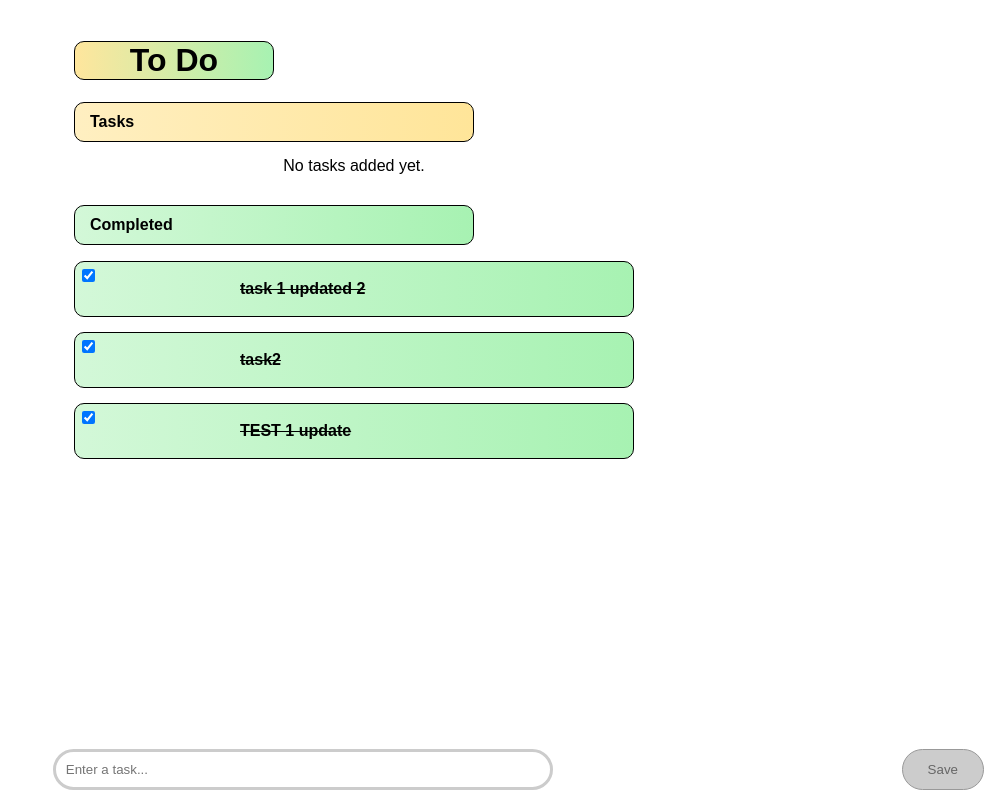
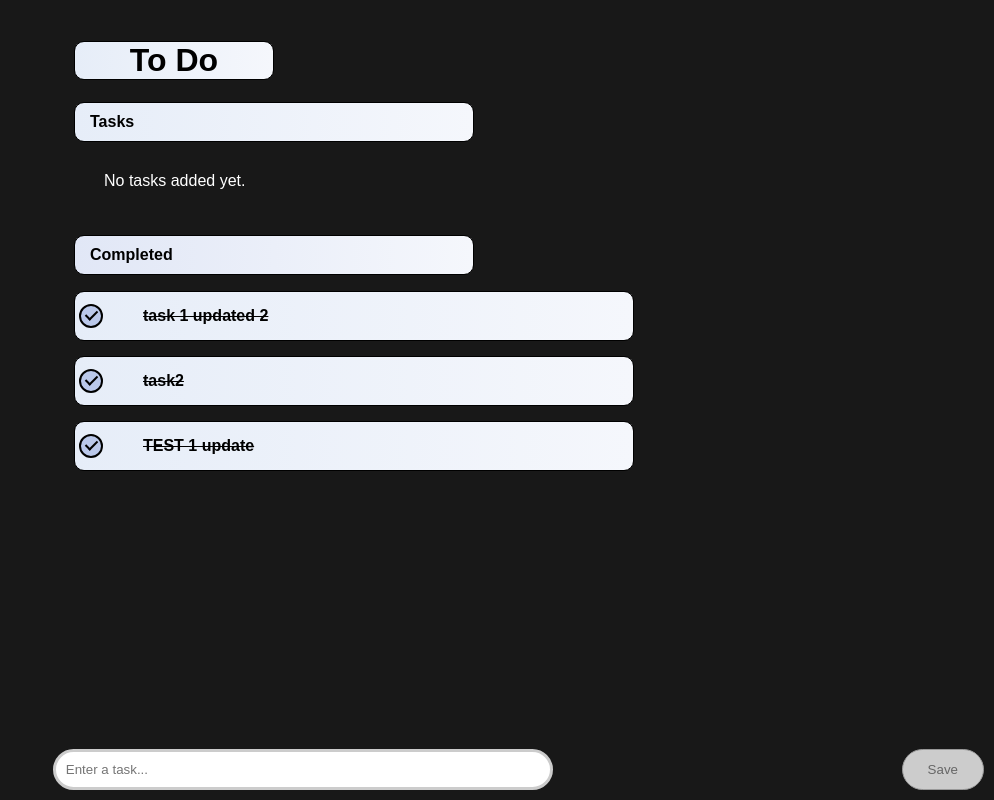
Before and after one commit to RhexNiebres/CS50-FinalProject, a Flask app: page / in a window 1280 px wide. Shown: the whole page, without its empty margins (286-1280 px from the left). Run offline with Flask 3, Linux system fonts and the light colour scheme; some libraries are stand-ins or nearby versions.

Commit message:
initial commit

```diff
--- a/todoApp/app.py
+++ b/todoApp/app.py
@@ -1,43 +1,59 @@
 from flask import Flask, render_template, request, redirect, url_for, jsonify
 from cs50 import SQL
 
-app = Flask(__name__)  #"(__name__)" a special var. in py that means the script is run by the main program
+# "(__name__)" a special var. in py that means the script is run by the main program
+app = Flask(__name__)
 
 
 db = SQL("sqlite:///tasks.db")  # connects to database
 
 
-@app.route('/', methods=['GET', 'POST'])  #main page/route can get information or send information.
+# main page/route can get information or send information.
+@app.route('/', methods=['GET', 'POST'])
 def index():
     if request.method == 'POST':  # if user adds new task.
-        task_name = request.form.get('name')  #gets the string of the new task from the form.
+        # gets the string of the new task from the form.
+        task_name = request.form.get('name')
         if task_name:  # if there is a task  provided.
-            #then we can insert data to the database
-            db.execute("INSERT INTO Tasks (Title) VALUES (:name)", name=task_name)
-            return redirect(url_for('index'))  #redirect to the main route/page
+            # then we can insert data to the database
+            db.execute("INSERT INTO Tasks (Title) VALUES (:name)",
+                       name=task_name)
+            # redirect to the main route/page
+            return redirect(url_for('index'))
 
 
 # gets active and completed tasks from the database added a query for isCompleted field
-    tasks = db.execute("SELECT * FROM Tasks WHERE isCompleted = 0 ORDER BY Updated DESC")
-    completed_tasks = db.execute("SELECT * FROM Tasks WHERE isCompleted = 1 ORDER BY Updated ASC")
+    tasks = db.execute(
+        "SELECT * FROM Tasks WHERE isCompleted = 0 ORDER BY Updated DESC")
+    completed_tasks = db.execute(
+        "SELECT * FROM Tasks WHERE isCompleted = 1 ORDER BY Updated ASC")
     return render_template('index.html', tasks=tasks, completed_tasks=completed_tasks)
 
-#added new route for marking tasks as completed.
-@app.route('/complete/<int:task_id>', methods=['PUT'])  #listens for requests to complete a task.
+# added new route for marking tasks as completed.
+
+
+# listens for requests to complete a task.
+@app.route('/complete/<int:task_id>', methods=['PUT'])
 def complete_task(task_id):
     # changes the task's 'isCompleted' to true.
     db.execute("UPDATE Tasks SET isCompleted = 1 WHERE id = :id", id=task_id)
     return jsonify({"success": True})
 
-#added new route for marking tasks as incomplete.
-@app.route('/incomplete/<int:task_id>', methods=['PUT'])  #listens for requests to incomplete a task.
+# added new route for marking tasks as incomplete.
+
+
+# listens for requests to incomplete a task.
+@app.route('/incomplete/<int:task_id>', methods=['PUT'])
 def incomplete_task(task_id):
     # changes the task's 'isCompleted' to false.
     db.execute("UPDATE Tasks SET isCompleted = 0 WHERE id = :id", id=task_id)
     return jsonify({"success": True})
 
-#updating a task.
-@app.route('/update/<int:task_id>', methods=['PUT'])  # requests to change a task.
+# updating a task.
+
+
+# requests to change a task.
+@app.route('/update/<int:task_id>', methods=['PUT'])
 def update_task(task_id):
     # get the newly added data .
     updated_data = request.get_json()
@@ -51,6 +67,7 @@
         return jsonify({"success": True})
     return jsonify({"success": False}), 400  # 400 means there was a problem.
 
+
 # starts our Flask app in debug mode so we can see errors.
 if __name__ == "__main__":
     app.run(debug=True)
--- a/todoApp/templates/index.html
+++ b/todoApp/templates/index.html
@@ -1,6 +1,4 @@
-{% extends "layout.html" %}
-
-{% block body %}
+{% extends "layout.html" %} {% block body %}
 
 <body>
   <div class="content">
@@ -12,16 +10,16 @@
       <ul id="taskList">
         {% for task in tasks|sort(attribute='Updated', reverse= True) %}
         <li>
-                    <input type="checkbox" class="complete-checkbox">
+          <input type="checkbox" class="complete-checkbox" />
           <p class="task-title" contenteditable="true">{{ task['Title'] }}</p>
-                    <button class="update-button" style="visibility:hidden;">Update</button>
-                    <input type="hidden" class="task-id" value="{{ task['id'] }}">
+          <button class="update-button" style="visibility: hidden">
+            Update
+          </button>
+          <input type="hidden" class="task-id" value="{{ task['id'] }}" />
         </li>
         {% endfor %}
       </ul>
-            {% else %}
-            No tasks added yet.
-            {% endif %}
+      {% else %} <p style="color:white;">No tasks added yet.</p>{% endif %}
     </div>
 
     <h3>Completed</h3>
@@ -29,10 +27,9 @@
       <ul id="completedTaskList">
         {% for task in completed_tasks %}
         <li>
-                    <input type="checkbox" class="incomplete-checkbox" checked>
+          <input type="checkbox" class="incomplete-checkbox" checked />
           <p class="completed-task-title">{{ task['Title'] }}</p>
-                    <input type="hidden" class="task-id" value="{{ task['id'] }}">
-
+          <input type="hidden" class="task-id" value="{{ task['id'] }}" />
         </li>
         {% endfor %}
       </ul>
@@ -41,52 +38,56 @@
 
   <div class="input-container">
     <form method="POST">
-            <input type="text" id="taskInput" name="name" autocomplete="off" required placeholder="Enter a task..." />
+      <input
+        type="text"
+        id="taskInput"
+        name="name"
+        autocomplete="off"
+        required
+        placeholder="Enter a task..."
+      />
       <button type="submit" id="submitButton" disabled>Save</button>
     </form>
   </div>
 
   <script>
-
     // get the input from input field
-        const inputField = document.getElementById('taskInput');
+    const inputField = document.getElementById("taskInput");
     // button for adding the task
-        const submitButton = document.getElementById('submitButton');
-        console.log('clicked')
-
+    const submitButton = document.getElementById("submitButton");
+    console.log("clicked");
 
     // this function checks if the input box is empty or not
     function toggleButtonState() {
       // If the input box is empty, disable the button. If it's not empty, make the button clickable.
-            submitButton.disabled = inputField.value.trim() === '';
+      submitButton.disabled = inputField.value.trim() === "";
     }
 
     // listen for when the user types or changes the input box
-        inputField.addEventListener('keyup', toggleButtonState);
-        inputField.addEventListener('input', toggleButtonState);
+    inputField.addEventListener("keyup", toggleButtonState);
+    inputField.addEventListener("input", toggleButtonState);
 
     //find all the task titles in the list
-        document.querySelectorAll('.task-title').forEach(taskTitle => {
+    document.querySelectorAll(".task-title").forEach((taskTitle) => {
       //get the parent list item of the task title
       const parentLi = taskTitle.parentElement;
       // get the button to update the task title
-            const updateButton = parentLi.querySelector('.update-button');
+      const updateButton = parentLi.querySelector(".update-button");
       // get the checkbox for marking the task as complete
-            const completeCheckbox = parentLi.querySelector('.complete-checkbox');
+      const completeCheckbox = parentLi.querySelector(".complete-checkbox");
       //get the task ID
-            const taskId = parentLi.querySelector('.task-id').value;
+      const taskId = parentLi.querySelector(".task-id").value;
 
       // when  user makes changes on the task title, show or hide the update button
-            taskTitle.addEventListener('input', function() {
+      taskTitle.addEventListener("input", function () {
         // gets the new tite the user typed
         const newValue = taskTitle.innerText.trim();
 
         //if newValue is emphty or the same as the original value hide the update button otherwise, show it
-                if (newValue === '' || newValue === taskTitle.dataset.original) {
-                    updateButton.style.visibility = 'hidden'
-                }
-                else {
-                    updateButton.style.visibility = 'visible'
+        if (newValue === "" || newValue === taskTitle.dataset.original) {
+          updateButton.style.visibility = "hidden";
+        } else {
+          updateButton.style.visibility = "visible";
         }
       });
 
@@ -94,8 +95,8 @@
       taskTitle.dataset.original = taskTitle.innerText;
 
       // If the user presses the enter key or click the update button
-            taskTitle.addEventListener('keypress', function(event) {
-                if (event.key === 'Enter') {
+      taskTitle.addEventListener("keypress", function (event) {
+        if (event.key === "Enter") {
           event.preventDefault(); // stops the enter key to produce nextliine
           // Click the update button if it's not disabled
           if (!updateButton.disabled) {
@@ -105,24 +106,25 @@
       });
 
       // When the user click (to mark complete)
-            completeCheckbox.addEventListener('change', async function() {
-
+      completeCheckbox.addEventListener("change", async function () {
         const isChecked = completeCheckbox.checked; // Check if the checkbox is checked
         if (isChecked) {
           // if checked, send a request to mark the task as complete
           const response = await fetch(`/complete/${taskId}`, {
-                        method: 'PUT',
+            method: "PUT",
             headers: {
-                            'Content-Type': 'application/json'
+              "Content-Type": "application/json",
             },
-                        body: JSON.stringify({ id: taskId }) // sends the task ID
+            body: JSON.stringify({ id: taskId }), // sends the task ID
           });
 
-                    if (response.ok) { //checks if the response is okay
+          if (response.ok) {
+            //checks if the response is okay
             // get the list where completed tasks go
-                        const completedTaskList = document.getElementById('completedTaskList');
+            const completedTaskList =
+              document.getElementById("completedTaskList");
             // create a new list for the completed tasks
-                        const completedTaskLi = document.createElement('li');
+            const completedTaskLi = document.createElement("li");
             completedTaskLi.innerHTML = `
                             <input type="checkbox" class="incomplete-checkbox" checked>
                             <p class="completed-task-title">${taskTitle.innerText}</p>
@@ -134,63 +136,66 @@
 
             addIncompleteCheckboxListener(completedTaskLi);
           } else {
-                        console.error('Error completing task');
+            console.error("Error completing task");
           }
         }
       });
 
-
       // When user clicks the update button
       // get the new title the user typed
       // sends a request to update the task title
-            updateButton.addEventListener('click', async function() {
+      updateButton.addEventListener("click", async function () {
         const updatedTitle = taskTitle.innerText;
         const response = await fetch(`/update/${taskId}`, {
-                    method: 'PUT',
+          method: "PUT",
           headers: {
-                        'Content-Type': 'application/json'
+            "Content-Type": "application/json",
           },
-                    body: JSON.stringify({ title: updatedTitle }) // Send the new title
+          body: JSON.stringify({ title: updatedTitle }), // Send the new title
         });
 
         if (response.ok) {
-                    console.log('Task updated successfully'); // success message
+          console.log("Task updated successfully"); // success message
           taskTitle.dataset.original = updatedTitle; // Updates the original title to the new one
-                    updateButton.style.visibility = 'hidden'; // hide update button
+          updateButton.style.visibility = "hidden"; // hide update button
           updateButton.disabled = true; // disable the update button
         } else {
-                    console.error('Error updating task'); // if there's an error, show it in the console
+          console.error("Error updating task"); // if there's an error, show it in the console
         }
 
-
         //reloads the page automatically but not great for user exp.
-                location.reload()
-
+        location.reload();
       });
     });
 
     // Function to add listener for incomplete checkboxes
-        function addIncompleteCheckboxListener(completedTaskLi){
-            const incompleteCheckbox = completedTaskLi.querySelector('.incomplete-checkbox');
-            const taskId = completedTaskLi.querySelector('.task-id').value;
+    function addIncompleteCheckboxListener(completedTaskLi) {
+      const incompleteCheckbox = completedTaskLi.querySelector(
+        ".incomplete-checkbox"
+      );
+      const taskId = completedTaskLi.querySelector(".task-id").value;
 
-            incompleteCheckbox.addEventListener('change', async function () {
+      incompleteCheckbox.addEventListener("change", async function () {
         if (!incompleteCheckbox.checked) {
           // Send a request to mark the task as incomplete
           const response = await fetch(`/incomplete/${taskId}`, {
-                        method: 'PUT',
-                        headers: { 'Content-Type': 'application/json' },
-                        body: JSON.stringify({ id: taskId }) // sends the task ID
+            method: "PUT",
+            headers: { "Content-Type": "application/json" },
+            body: JSON.stringify({ id: taskId }), // sends the task ID
           });
 
           if (response.ok) {
             // get the list where incomplete tasks go
-                        const taskList = document.getElementById('taskList');
+            const taskList = document.getElementById("taskList");
             // create a new list item for the incomplete task
-                        const taskLi = document.createElement('li');
+            const taskLi = document.createElement("li");
             taskLi.innerHTML = `
                             <input type="checkbox" class="complete-checkbox">
-                            <p class="task-title" contenteditable="true">${completedTaskLi.querySelector('.completed-task-title').innerText}</p>
+                            <p class="task-title" contenteditable="true">${
+                              completedTaskLi.querySelector(
+                                ".completed-task-title"
+                              ).innerText
+                            }</p>
                             <button class="update-button" style="visibility:hidden;">Update</button>
                             <input type="hidden" class="task-id" value="${taskId}">
                         `;
@@ -198,14 +203,14 @@
             taskList.insertBefore(taskLi, taskList.firstChild);
             completedTaskLi.remove();
           } else {
-                        console.error('Error marking task as incomplete');
+            console.error("Error marking task as incomplete");
           }
         }
       });
     }
 
     // Attach listeners for existing incomplete checkboxes
-        document.querySelectorAll('.incomplete-checkbox').forEach(checkbox => {
+    document.querySelectorAll(".incomplete-checkbox").forEach((checkbox) => {
       const parentLi = checkbox.parentElement;
       addIncompleteCheckboxListener(parentLi);
     });
--- a/todoApp/templates/layout.html
+++ b/todoApp/templates/layout.html
@@ -1,11 +1,10 @@
 <!DOCTYPE html>
 <html lang="en">
-
   <head>
     <!-- Character encoding for the document -->
-        <meta charset="UTF-8">
+    <meta charset="UTF-8" />
     <!-- Responsive design meta tag -->
-        <meta name="viewport" content="width=device-width, initial-scale=1.0">
+    <meta name="viewport" content="width=device-width, initial-scale=1.0" />
     <title>{% block title %}Task Input{% endblock %}</title>
     <style>
       * {
@@ -13,7 +12,7 @@
       }
 
       body {
-                background: white;
+        background: #181818  ;
         font-family: Arial, sans-serif;
         display: flex;
         flex-direction: column;
@@ -37,8 +36,7 @@
         width: 200px;
         color: black;
         font-weight: 900;
-                background-image: linear-gradient(to right, #ffe69d, #a7f2b2);
-
+        background-image: linear-gradient(to right, #e6edf8 ,#f5f7fc );
       }
 
       h2 {
@@ -51,7 +49,7 @@
         margin: 5px 0px;
         font-size: 16px;
         font-weight: 800;
-                background-image: linear-gradient(to right, #FFEFC1, #FFE599);
+        background-image: linear-gradient(to right,#e6edf8 , #f5f7fc );
         /* to be changed */
         color: black;
       }
@@ -66,7 +64,7 @@
         margin: 5px 0px;
         font-size: 16px;
         font-weight: 900;
-                background-image: linear-gradient(to right, #d3f8d8, #a7f2b2);
+        background-image: linear-gradient(to right, #e1e7f6 , #f5f7fc);
         /* to be changed */
       }
 
@@ -76,7 +74,6 @@
         padding: 10px 15px;
         width: 400px;
         margin: 5px 5px;
-
       }
 
       .output {
@@ -84,7 +81,7 @@
         padding: 10px;
         border: 0px solid black;
         border-radius: 10px;
-                background-color: white;
+        background-color: 424243 ;
         color: black;
         list-style-type: none;
       }
@@ -92,7 +89,6 @@
       .output ul {
         list-style-type: none;
         padding: 0;
-
       }
 
       li {
@@ -102,9 +98,10 @@
         padding: 3px;
         margin-bottom: 15px;
         border-radius: 10px;
-                background-image: linear-gradient(to right, #FFEFC1, #FFE599);
+        background-image: linear-gradient(to right, #e6edf8, #f5f7fc );
         /* to be changed */
         font-weight: 700;
+        padding: 0;
 
       }
 
@@ -129,7 +126,6 @@
       .input-container input:hover {
         width: 900px;
       }
-
 
       .input-container button {
         margin-left: 20px;
@@ -156,7 +152,7 @@
 
       .update-button {
         padding: 5px 10px;
-                background-color: #FFE599;
+        background-color: #fdfefe;
         color: black;
         border: 1px solid black;
         border-radius: 5px;
@@ -168,7 +164,7 @@
       }
 
       .update-button:hover {
-                background-color: #F2E3AB;
+        background-color: #bac8ea;
       }
 
       .edit-input {
@@ -180,24 +176,72 @@
         display: none;
       }
 
-
-            input[type="checkbox"] {
- /* Remove default styling */
-    height:15px;
-    padding: 20px ;
-    border: 1px solid black;      /* Border */
-    border-radius: 50%;           /* Circular shape */
-    background-color: #f2e3ab;      /* Background color */
-    cursor: pointer;              /* Pointer cursor on hover */
-    outline: none;                /* Remove outline */
-
-}
-input[type="checkbox"]:hover
-{
-    background-color: #d3f8d8;
+      /* Style to make the checkbox circular and visible */
+      .complete-checkbox {
+        -webkit-appearance: none; /* Remove default styling for webkit browsers */
+        -moz-appearance: none; /* Remove default styling for Firefox */
+        appearance: none; /* Remove default styling */
+        width: 24px; /* Width of the checkbox */
+        height: 24px; /* Height of the checkbox */
+        border: 2px solid black; /* Border style */
+        border-radius: 50%; /* Make it circular */
+        outline: none; /* Remove outline on focus */
+        cursor: pointer; /* Pointer cursor on hover */
+        position: relative; /* Positioning for checkmark */
+        transition: "background" 0.3s; /* Smooth transition for background */
+        margin: auto;
       }
 
+      /* Style for checked state */
+      .complete-checkbox:checked {
+        background-color: #e6edf8; /* Background color when checked */
+      }
 
+      /* Add a checkmark when checked */
+      .complete-checkbox:checked::after {
+        content: ""; /* Use empty content for checkmark */
+        position: absolute; /* Positioning */
+        left: 7px; /* Adjust position as necessary */
+        top: 2px; /* Adjust position as necessary */
+        width: 5px; /* Width of checkmark */
+        height: 10px; /* Height of checkmark */
+        border: solid black; /* Color of the checkmark */
+        border-width: 0 2px 2px 0; /* Styling to create the checkmark shape */
+        transform: rotate(45deg); /* Rotate to form checkmark */
+      }
+      .incomplete-checkbox {
+        -webkit-appearance: none; /* Remove default styling for webkit browsers */
+        -moz-appearance: none; /* Remove default styling for Firefox */
+        appearance: none; /* Remove default styling */
+        width: 24px; /* Width of the checkbox */
+        height: 24px; /* Height of the checkbox */
+        border: 2px solid black; /* Border style */
+        border-radius: 50%; /* Make it circular */
+        outline: none; /* Remove outline on focus */
+        cursor: pointer; /* Pointer cursor on hover */
+        position: relative; /* Positioning for checkmark */
+        transition: "background" 0.3s; /* Smooth transition for background */
+        margin-top: auto;
+        margin-bottom: auto;
+      }
+
+      /* Style for checked state */
+      .incomplete-checkbox:checked {
+        background-color: #bac8ea ; /* Background color when checked */
+      }
+
+      /* Add a checkmark when checked */
+      .incomplete-checkbox:checked::after {
+        content: ""; /* Use empty content for checkmark */
+        position: absolute; /* Positioning */
+        left: 7px; /* Adjust position as necessary */
+        top: 2px; /* Adjust position as necessary */
+        width: 5px; /* Width of checkmark */
+        height: 10px; /* Height of checkmark */
+        border: solid black; /* Color of the checkmark */
+        border-width: 0 2px 2px 0; /* Styling to create the checkmark shape */
+        transform: rotate(45deg); /* Rotate to form checkmark */
+      }
 
       .completed-output ul {
         list-style-type: none;
@@ -205,23 +249,27 @@
 
       }
 
-            .completed-output li {
-                display: flex;
-                justify-content: space-between;
-                border: 1px solid black;
-                padding: 3px;
-                margin-bottom: 15px;
+      .completed-output p {
+        text-align: left;
         border-radius: 10px;
-                background-image: linear-gradient(to right, #d3f8d8, #a7f2b2);
-                /* to be changed */
+        padding: 10px 15px;
+        width: 500px;
+        margin: 5px 5px;
       }
-            .completed-task-title
-            {
+
+
+      .completed-task-title {
         text-decoration-line: line-through;
       }
+
       [contenteditable] {
         outline: 0px solid transparent;
       }
+      .colored ul
+      {
+        color:white;
+      }
+
 
 
     </style>
@@ -230,5 +278,4 @@
   <body>
     {% block body %}{% endblock %}
   </body>
-
 </html>
```
Also changed, not shown: todoApp/tasks.db. Lines whose indentation alone changed are shown as unchanged.
